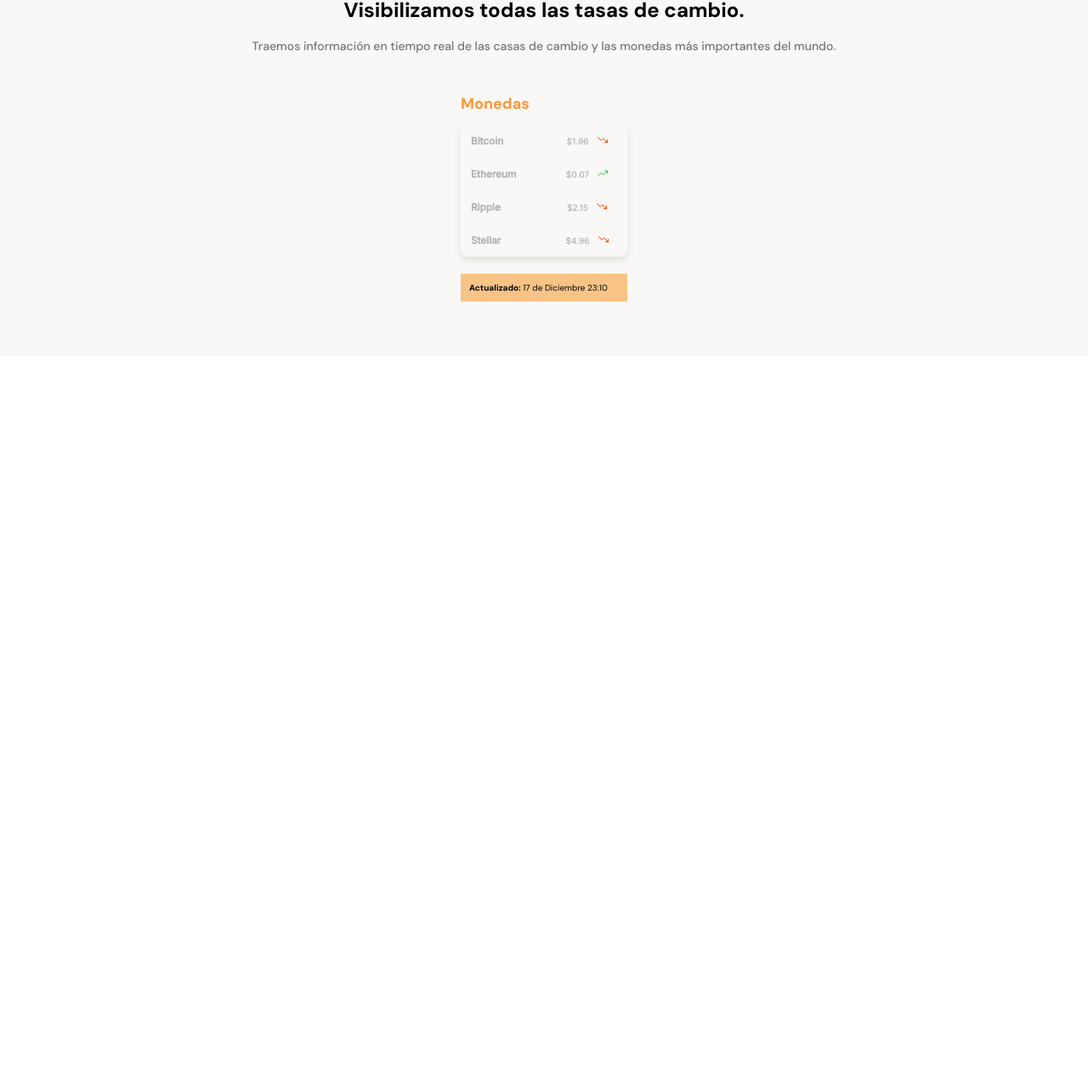
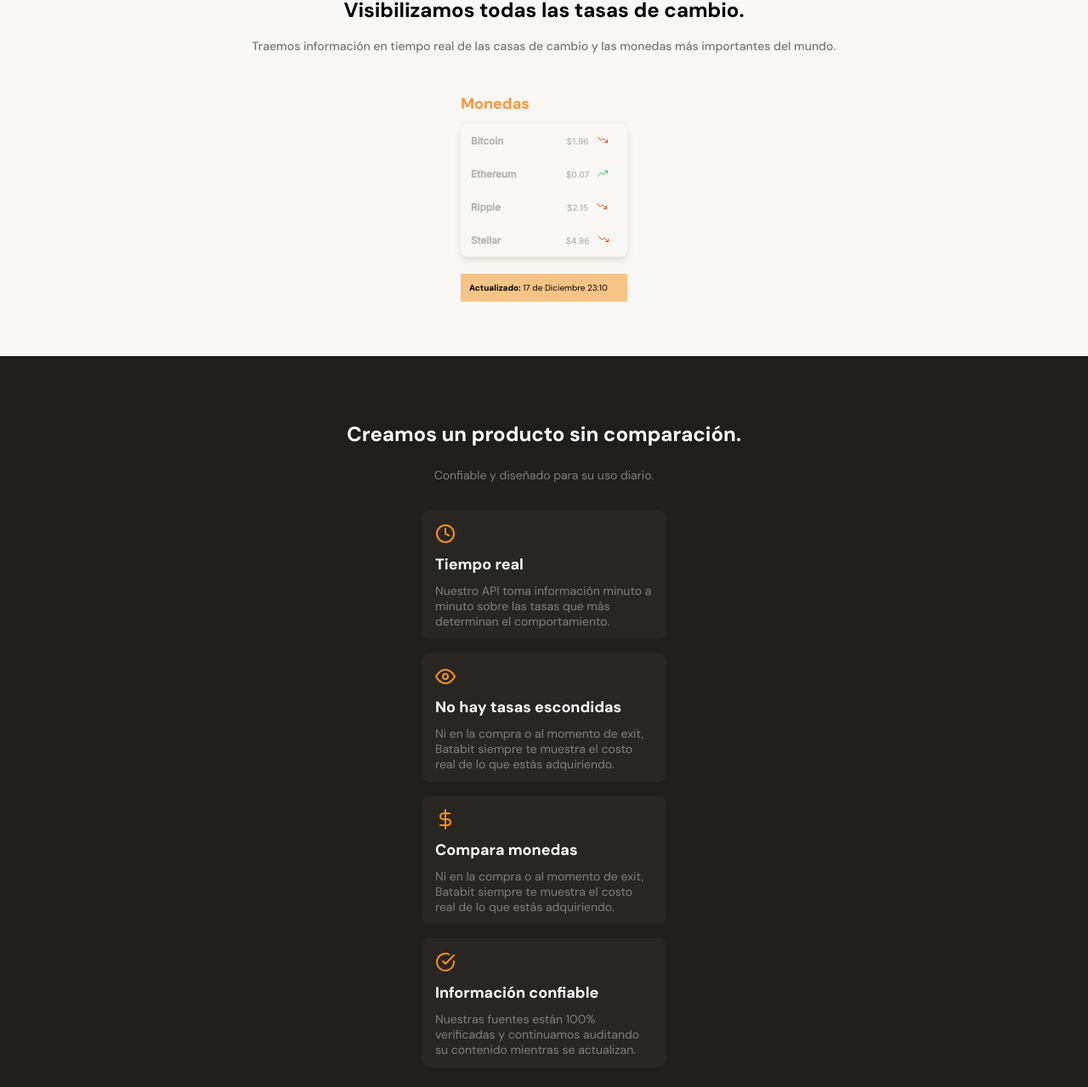
Before and after one commit to RingilDeveloper/mobile, a plain HTML site: page index.html in a window 1280 px wide. Shown: the part 602-1881 px from the top of the page at 85% size. Before the commit the page ends 1021 px from the top, so only its background shows below. Drawn offline with Linux system fonts and the light colour scheme.

Commit message:
estilos beneficios

```diff
--- a/index.html
+++ b/index.html
@@ -66,7 +66,39 @@
         </div>
       </div>
     </section>
-    <section></section>
+    <section class="main-product-detail">
+      <h2>Creamos un producto sin comparación.</h2>
+      <p>Confiable y diseñado para su uso diario.</p>
+      <article class="main-product-card">
+        <figure>
+          <img src="./assets/icons/clock.svg" alt="reloj">
+        </figure>
+        <h3>Tiempo real</h3>
+        <p>Nuestro API toma información minuto a minuto sobre las tasas que más determinan el comportamiento.</p>
+      </article>
+      <article class="main-product-card">
+        <figure>
+          <img src="./assets/icons/eye.svg" alt="ojo">
+        </figure>
+        <h3>No hay tasas escondidas</h3>
+        <p>Ni en la compra o al momento de exit, Batabit siempre te muestra el costo real de lo que estás adquiriendo.</p>
+      </article>
+      <article class="main-product-card">
+        <figure>
+          <img src="./assets/icons/dollar-sign.svg" alt="reloj">
+        </figure>
+        <h3>Compara monedas</h3>
+        <p>Ni en la compra o al momento de exit, Batabit siempre te muestra el costo real de lo que estás adquiriendo.</p>
+      </article>
+      <article class="main-product-card">
+        <figure>
+          <img src="./assets/icons/check-circle.svg" alt="reloj">
+        </figure>
+        <h3>Información confiable</h3>
+        <p>Nuestras fuentes están 100% verificadas y continuamos auditando su contenido mientras se actualizan.</p>
+      </article>
+
+    </section>
     <section></section>
     <section></section>
   </main>
--- a/styles/mobile.css
+++ b/styles/mobile.css
@@ -149,3 +149,51 @@ header .logo{
   padding:10px;
   background-color: #F7931A82;
 }
+
+.main-product-detail{
+  position: relative;
+  display: flex;
+  flex-direction: column;
+  justify-content: center;
+  align-items: center;
+  width: 100%;
+  min-width: 320px;
+  text-align: center;
+  padding: 16px;
+  background-color: var(--warm-black);
+}
+.main-product-detail h2{
+  font-size: 2.4rem;
+  text-align: center;
+  margin-top: 60px;
+  margin-bottom: 24px;
+  color: white;
+}
+.main-product-detail p{
+  color: #808080;
+  font-size: 1.4rem;
+  margin-bottom: 32px;
+}
+.main-product-card {
+  width: 288px;
+  height: 152px;
+  padding: 16px;
+  background-color:var(--black);
+  display: inherit;
+  margin-bottom: 16px;
+  flex-direction: column;
+  border-radius: 10px;
+  align-items: start;
+}
+.main-product-card figure{
+  display: flex;
+  margin-bottom: 12px
+}
+.main-product-card h3{
+  color: white;
+  font-size: 1.8rem;
+  margin-bottom: 10px;
+}
+.main-product-card{
+  text-align: initial;
+}
```
Also changed, not shown: assets/icons/dollar-sign.svg (added).
